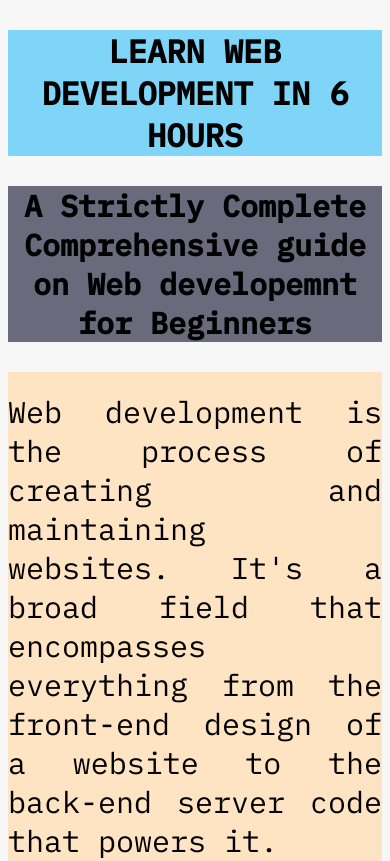
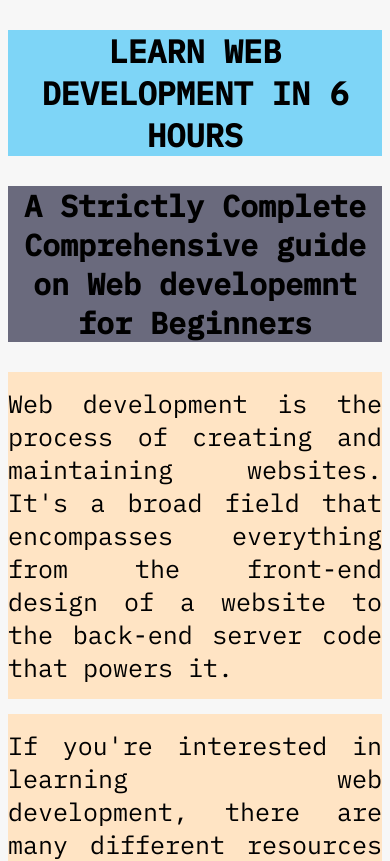
Before and after one commit to hassadem/landing_page, a JavaScript app in the folder ebook_sales/: page / in a window 390 px wide. Shown: the top 861 px of the page. Built offline with nearby package versions, Linux system fonts and the light colour scheme; the HTML template or start-up script is replaced by a standard one.

Commit message:
This is my landing page to the ebook I titled Learn Web Development in 6 Hours

```diff
--- a/ebook_sales/src/index.css
+++ b/ebook_sales/src/index.css
@@ -61,11 +61,10 @@ footer a {
   text-decoration: none;
 }
 
-footer img {
-  width: 100px;
-  height: 100px;
+@media screen and (max-width : 768px) {
+  p {
+    font-size: 25px;
+    margin: 15px 0;
+    padding: 15px 0;
+  }
 }
-
-@media screen and (max-width : 768px) {
-
-}
```
